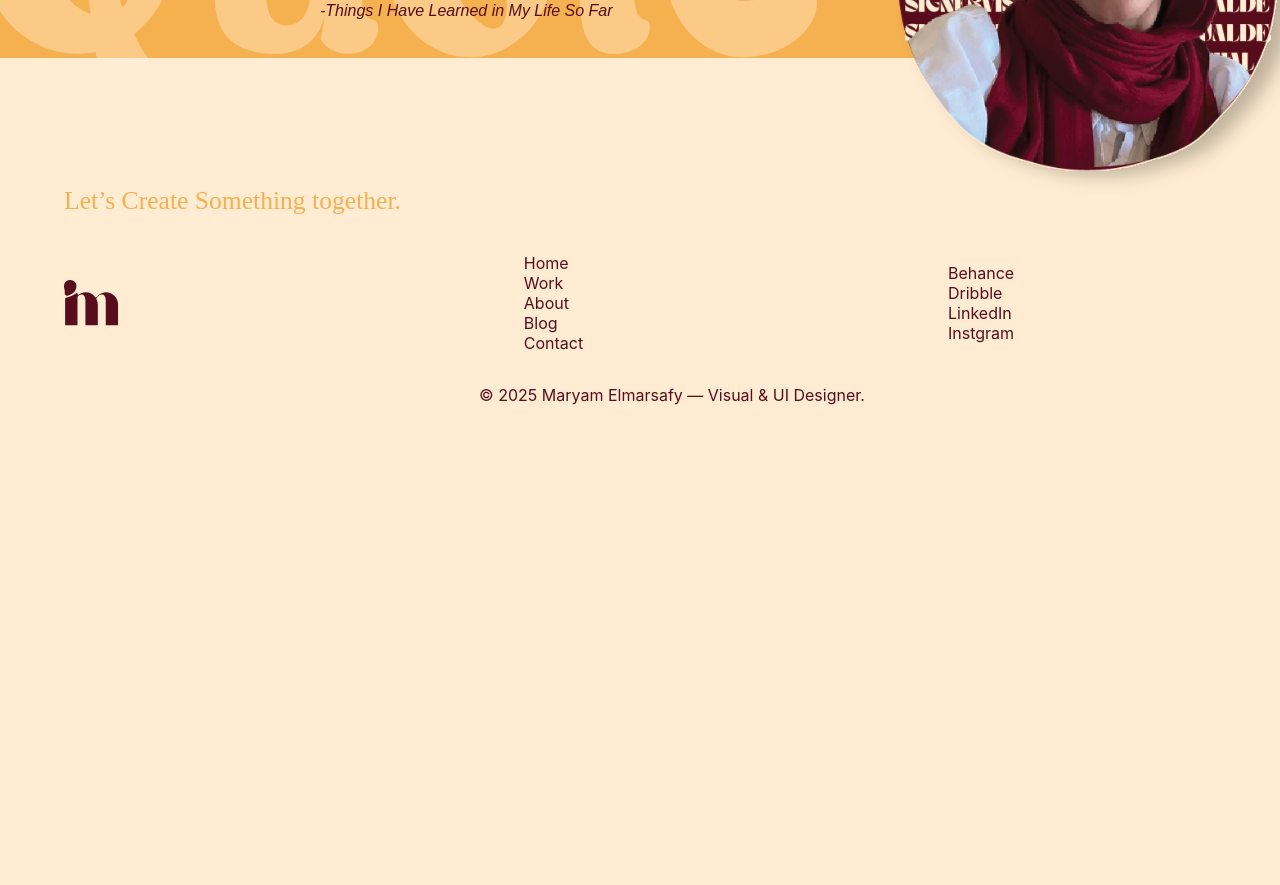
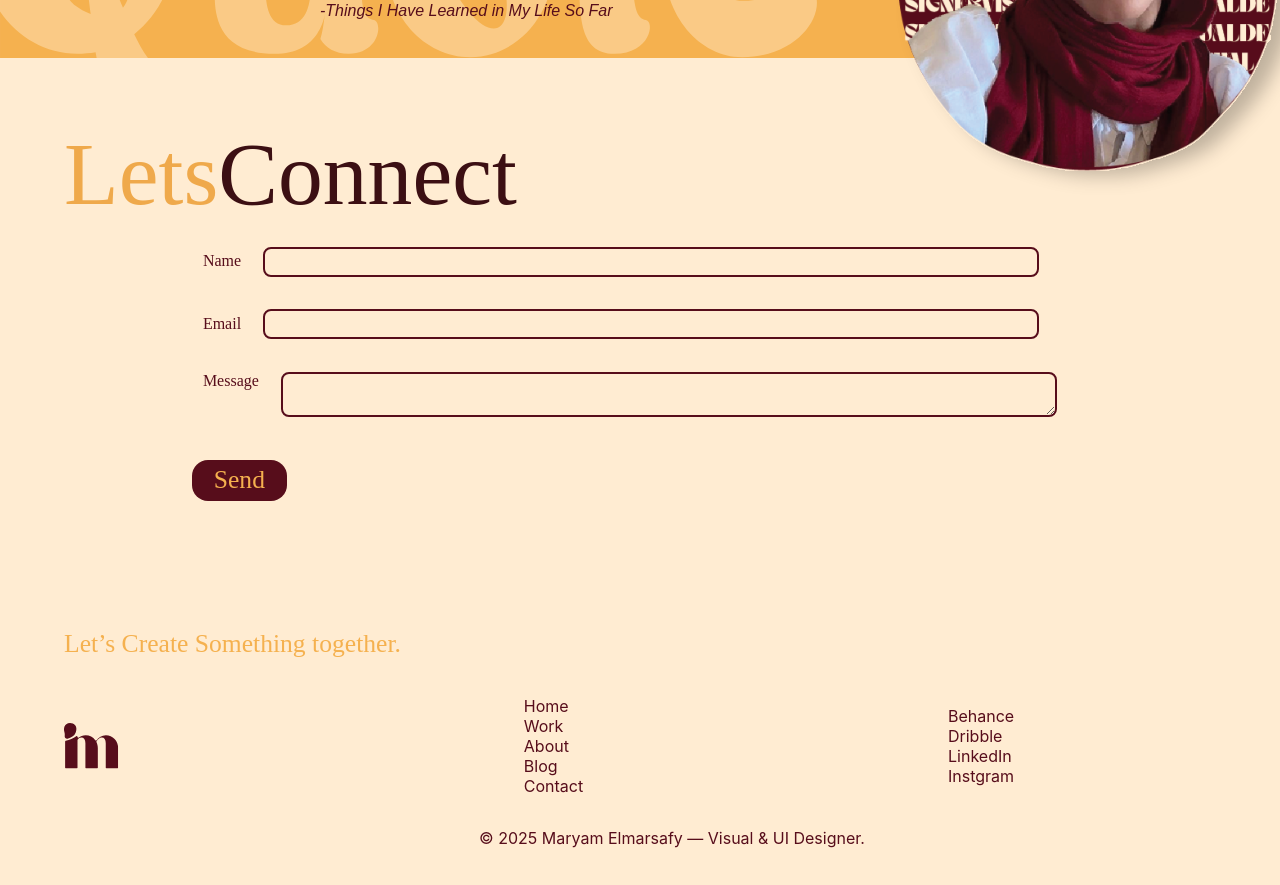
Before and after one commit to mariam-ship-it118/Portfolio, a React (Create React App) app: page / in a window 1280 px wide. Shown: the part 3980-4865 px from the top of the page. Before the commit the page ends 4422 px from the top, so only its background shows below. Built offline with nearby package versions, Linux system fonts and the light colour scheme; a web font is replaced by a local one.

Commit message:
feat: Contact form completed with javascript

```diff
--- /dev/null
+++ b/src/Components/ConstactForm.jsx
@@ -0,0 +1,61 @@
+import React, { Component } from 'react';
+  import './ContactForm.css';
+import { useState } from 'react';
+ import {supabase} from '../Supabase';
+import StyledText from './TitlesSections';
+
+
+const ContactForm = () => {
+     const [name, setName] = useState("");
+        const [email, setEmail] = useState("");
+        const [msg, setMsg] = useState("");
+
+         async function SaveData() {
+                const res= await supabase.from("Messages").insert({"Sender_Name": name, "Clients_emails":email, "Message_Content": msg });
+            }
+
+    return ( <>
+
+
+          <StyledText
+        firstPart="Lets"
+        secondPart="Connect"
+        firstColor="#efa94b"       // Light orange color
+        secondColor="#3c0f13"      // Dark maroon color
+        background="#fde5c7"       // Background color
+      />
+
+    <form action="" className='gotoleft' onSubmit={SaveData}>
+
+<div className='flexato ' >
+    <label htmlFor="" className='labels'> Name</label>
+     <input type="text" className='ninety' onChange={(v)=> {setName(v.target.value)}} />
+</div>
+
+
+<div className='flexato ' >
+    <label htmlFor="" className='labels'>Email</label>
+     <input type="text" className='ninety' onChange={(v)=> {setEmail(v.target.value)}} />
+</div>
+
+
+
+<div className='flexato fio ' >
+    <label htmlFor="" className='labels'>Message</label>
+     <textarea type="text" className='ninety' onChange={(v)=> {setMsg(v.target.value)}} />
+</div>
+
+
+
+<button className='addbtn'>Send</button>
+
+
+
+    </form>
+
+
+
+    </> );
+}
+
+export default ContactForm;
--- /dev/null
+++ b/src/Components/ContactForm.css
@@ -0,0 +1,53 @@
+.flexato{
+    color: #570D1B;
+    font-family: poppins;
+    align-items: center;
+    margin-top: 2%;
+
+}
+
+.ninety{
+    border: 2px solid #570D1B;
+    border-radius: 0.5rem;
+    padding: 0.5%;
+    margin-bottom: 1%;
+    width: 70%;
+    background-color: transparent;
+}
+
+.labels{
+    padding-left: 1%;
+    margin-right: 2%;
+}
+
+.addbtn{
+    font-family: thunky;
+    font-size: 2vw;
+    color: #F5B14F;
+    background-color: #570D1B;
+    border: transparent;
+    padding: 2%;
+    padding-bottom:0.5%  ;
+    padding-top:   0.5%;
+    border-radius: 1rem;
+    margin-top: 3%;
+
+}
+
+
+.gotoleft{
+    margin-left: 15%;
+}
+
+
+.margnnz{
+    margin-top: 5%;
+    margin-bottom: 5%;
+}
+
+
+.fio{
+    display: flex;
+    gap: 0;
+    align-items: start;
+}
--- a/src/Pages/Home.jsx
+++ b/src/Pages/Home.jsx
@@ -10,6 +10,7 @@ import LanguagesSection from '../Components/LanguagesSection';
 import ExperienceSection from '../Components/ExperienceSection';
 import QuoteSection from '../Components/QuoteSection';
 import Footer from '../Components/Footer';
+import ContactForm from '../Components/ConstactForm';
 
 
 
@@ -30,8 +31,13 @@ const Home = () => {
 <LanguagesSection />
 <ExperienceSection sub='Designed a complete visual identity for a client, from concept to final logo. Focused on storytelling through design, creating a bold and memorable brand mark. Managed the full process including research, sketching, digital design, and presentation.' />
 <QuoteSection authur='Stefan Sagmeister' quote='“Worrying solves nothing. Creativity solves everything.”' book='-Things I Have Learned in My Life So Far' />
+    {/* contact */}
+    <section className='margnnz'>
+    <ContactForm/>
+
+
+    </section>
     <Footer />
-
 
 
 
```
Also changed, not shown: src/Pages/about-me-visual-designer.jsx (line endings or trailing spaces).
